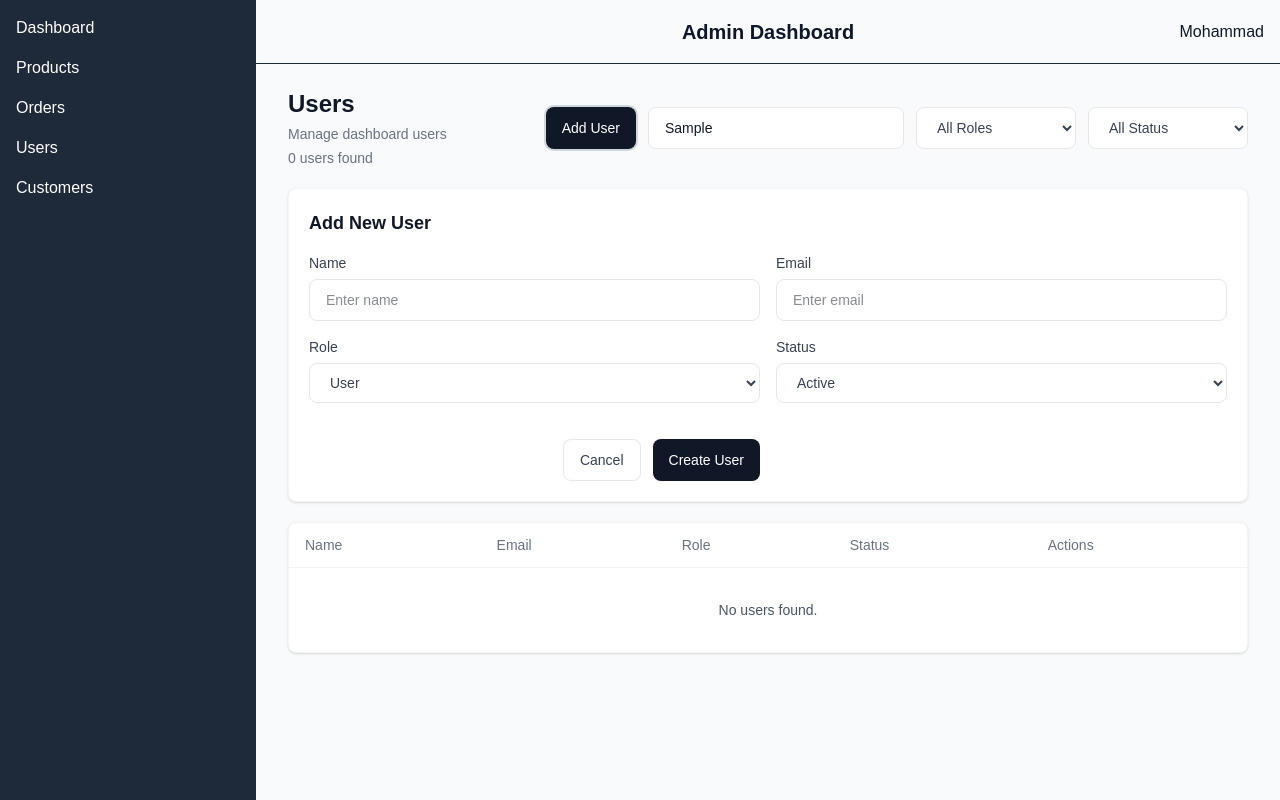
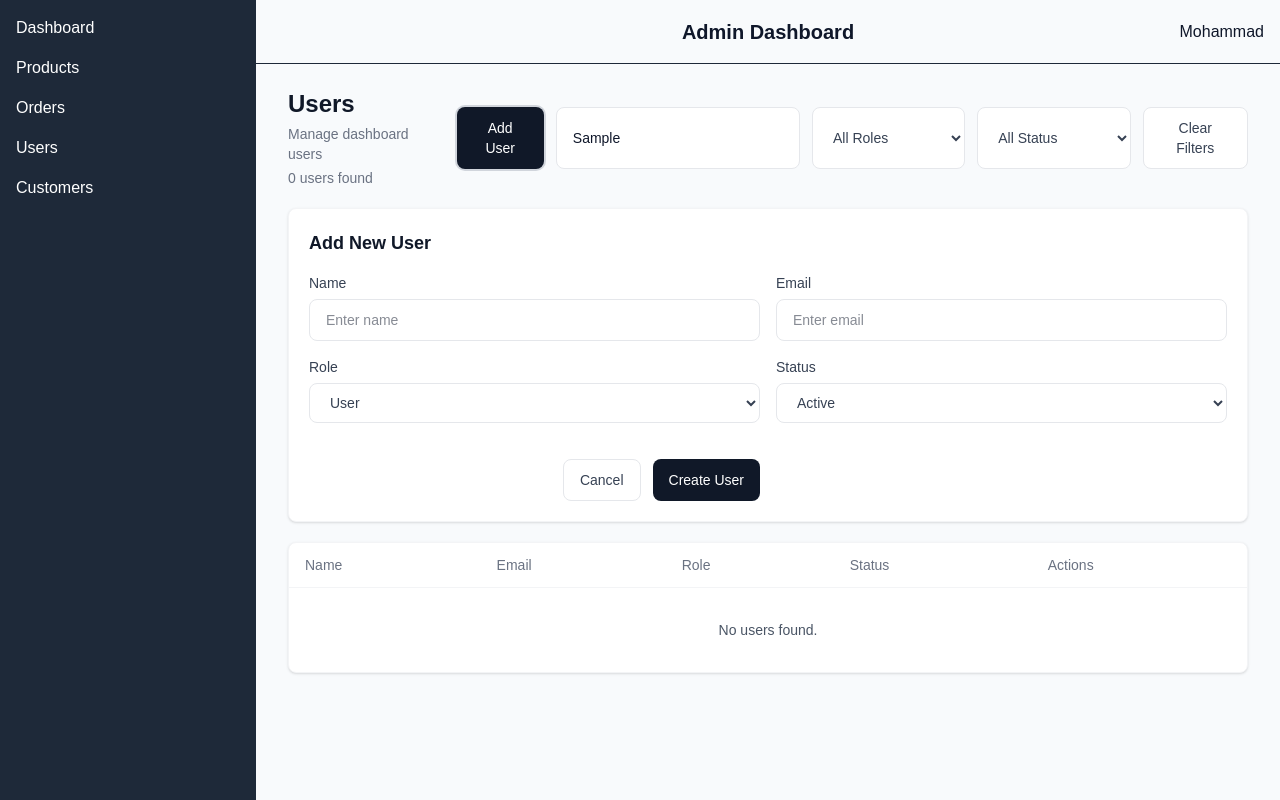
Before and after one commit to mohammad-shirani-developer/admin-dashboard, a Next.js app: page /dashboard/users in a window 1280 px wide. Both pictures are taken after typing "Sample" into the empty fields and a click on the button "Add User". Built offline with nearby package versions, Linux system fonts and the light colour scheme.

Commit message:
feat: add clear filters in usersPage

```diff
--- a/app/dashboard/users/page.tsx
+++ b/app/dashboard/users/page.tsx
@@ -43,6 +43,12 @@ const PageUsers = () => {
 
     return matchesSearch && matchesRole && matchesStatus;
   });
+
+  const clearFilters = () => {
+    setSearch("");
+    setRoleFilter("All");
+    setStatusFilter("All");
+  };
 
   const handleAddUser = () => {
     if (!name.trim() || !email.trim()) {
@@ -188,6 +194,16 @@ const PageUsers = () => {
             <option value="Active">Active</option>
             <option value="Inactive">Inactive</option>
           </select>
+
+          {search || roleFilter !== "All" || statusFilter !== "All" ? (
+            <button
+              type="button"
+              onClick={clearFilters}
+              className="rounded-lg border border-gray-200 bg-white px-4 py-2.5 text-sm font-medium text-gray-700 transition hover:bg-gray-50 focus:outline-none focus:ring-2 focus:ring-gray-200"
+            >
+              Clear Filters
+            </button>
+          ) : null}
         </div>
       </div>
 
```
